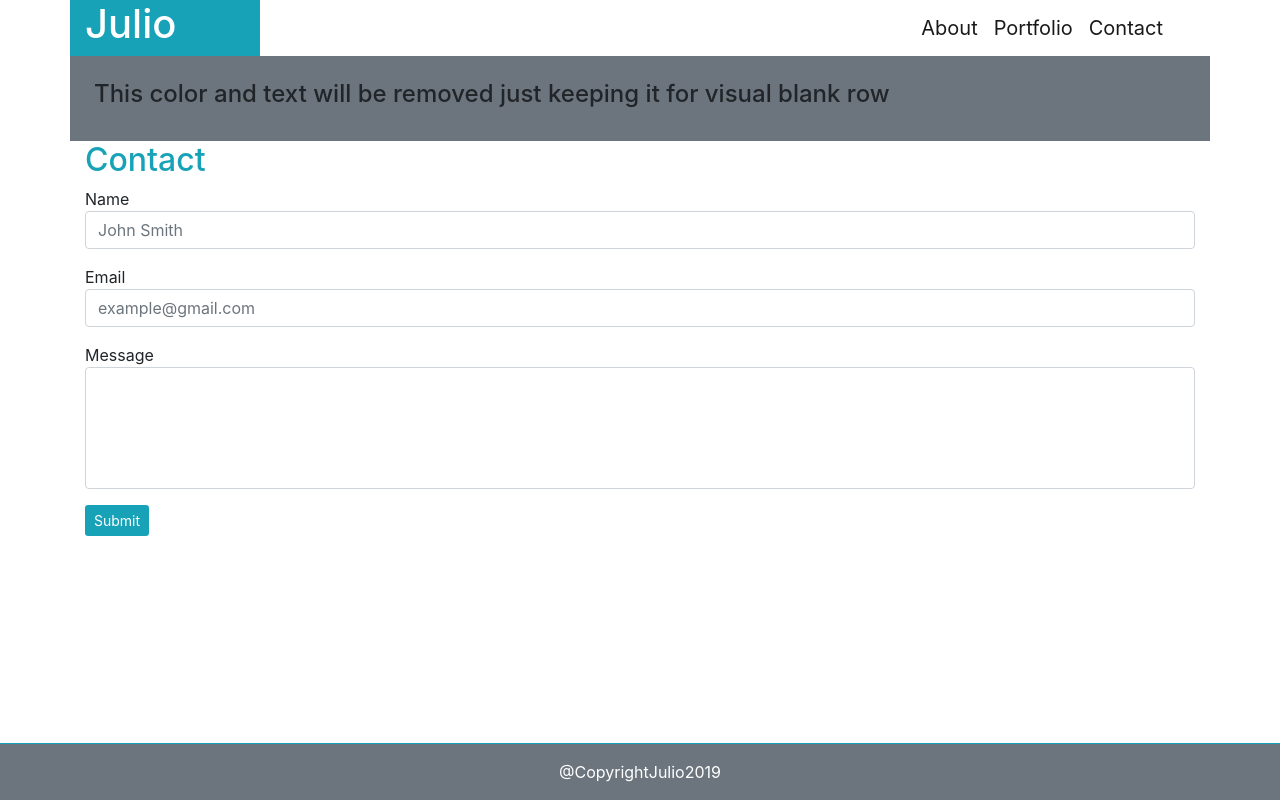
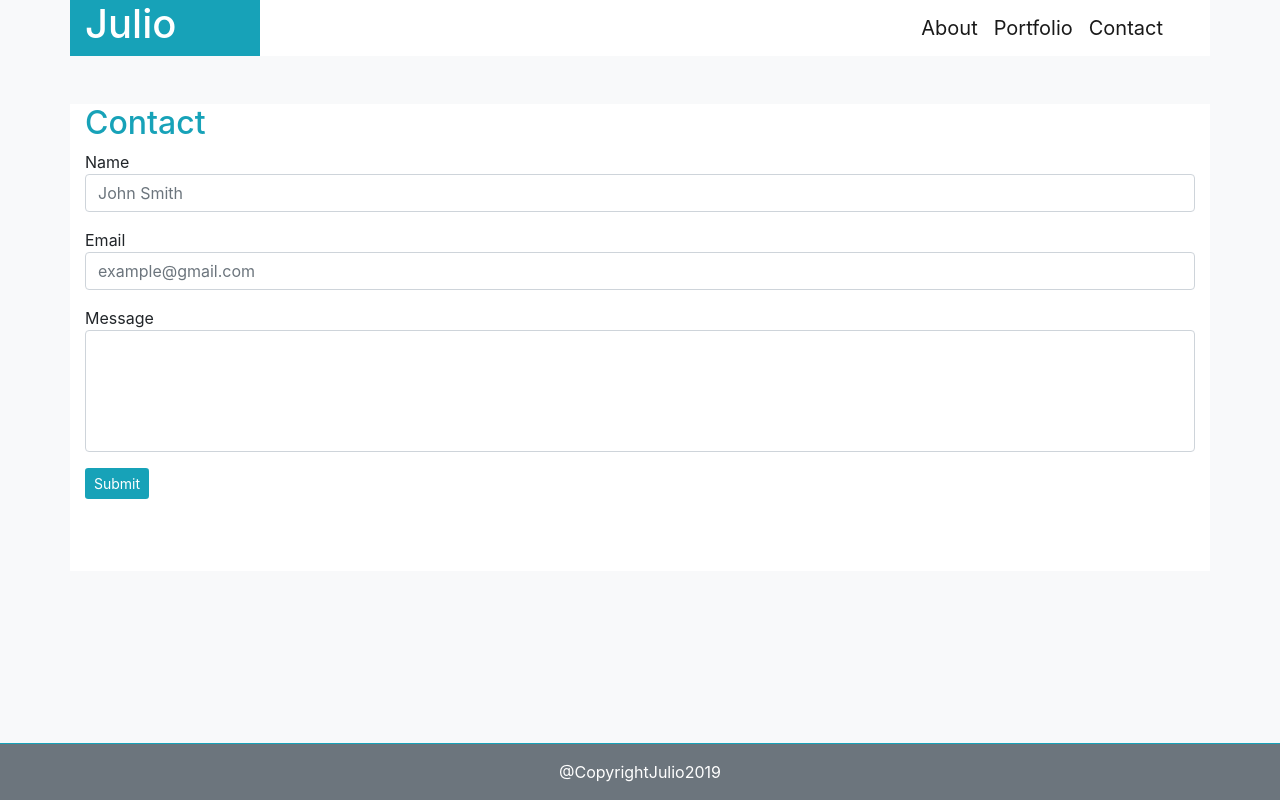
Before and after one commit to julioguzman19/Bootstrap-Portfolio, a plain HTML site: page contact.html in a window 1280 px wide. Drawn offline with nearby package versions, Linux system fonts and the light colour scheme.

Commit message:
Contact background colors finalized

```diff
--- a/contact.html
+++ b/contact.html
@@ -12,9 +12,9 @@
     <link rel="stylesheet" href="https://maxcdn.bootstrapcdn.com/bootstrap/4.0.0/css/bootstrap.min.css">
 
 </head>
-<body>
+<body class="bg-light">
 
-    <div class="container">
+    <div class="container bg-white">
 
         <!--Name and Nav Row: bg-light is for the background color should i add this class to row? no cuz will affect my namge bg-->
         <!-- justify-content-end will alighn it to the right -->
@@ -34,8 +34,8 @@
 
         <!-- Blank Row: p is adding padding and bg-secondary just choosing color for now to distinct the difference -->
         <div class="row">
-                <div class="col-lg-12 col-sm-12 col-xs-12 bg-secondary p-4">
-                    <h4>This color and text will be removed just keeping it for visual blank row</h4>
+                <div class="col-lg-12 col-sm-12 col-xs-12 bg-light p-4">
+
                 </div>
         </div>
 
```
